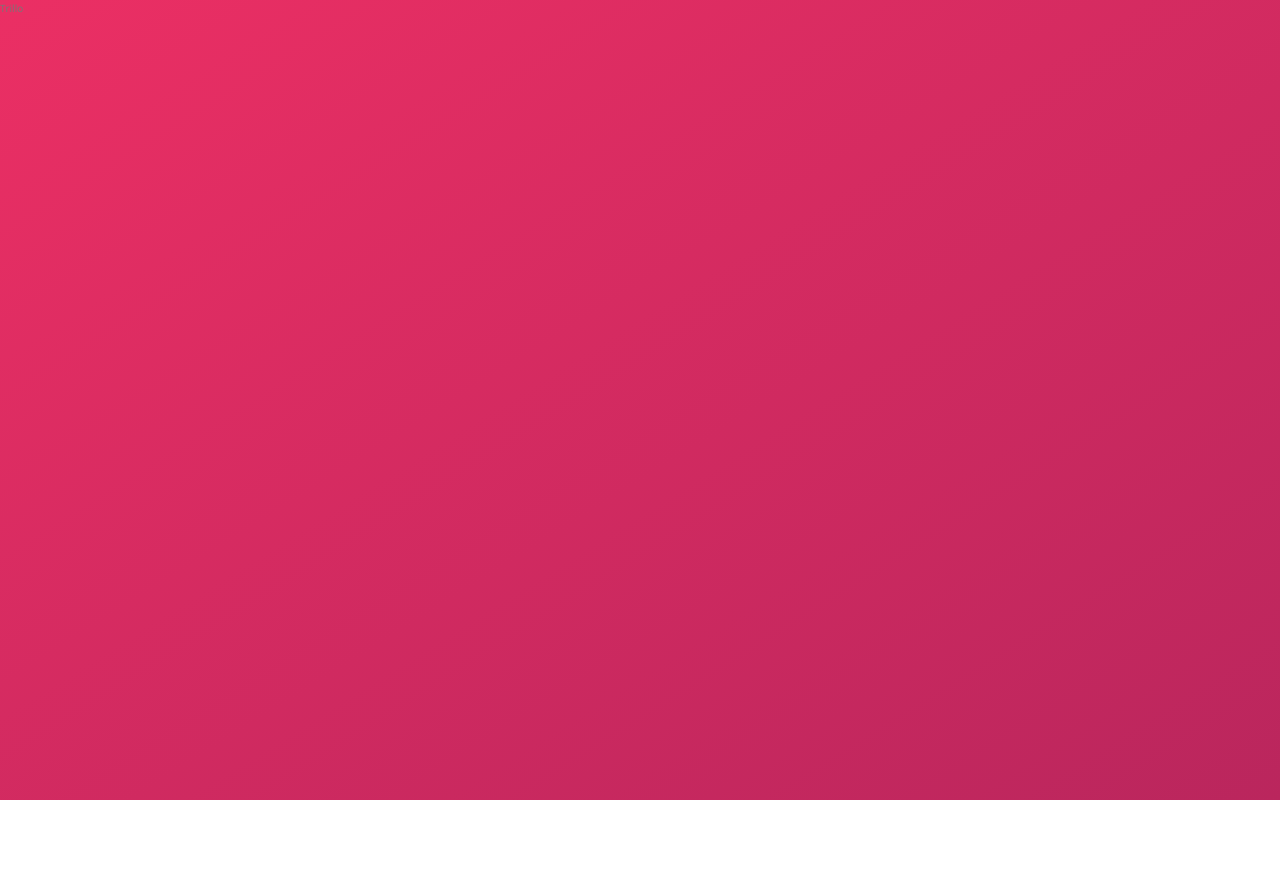
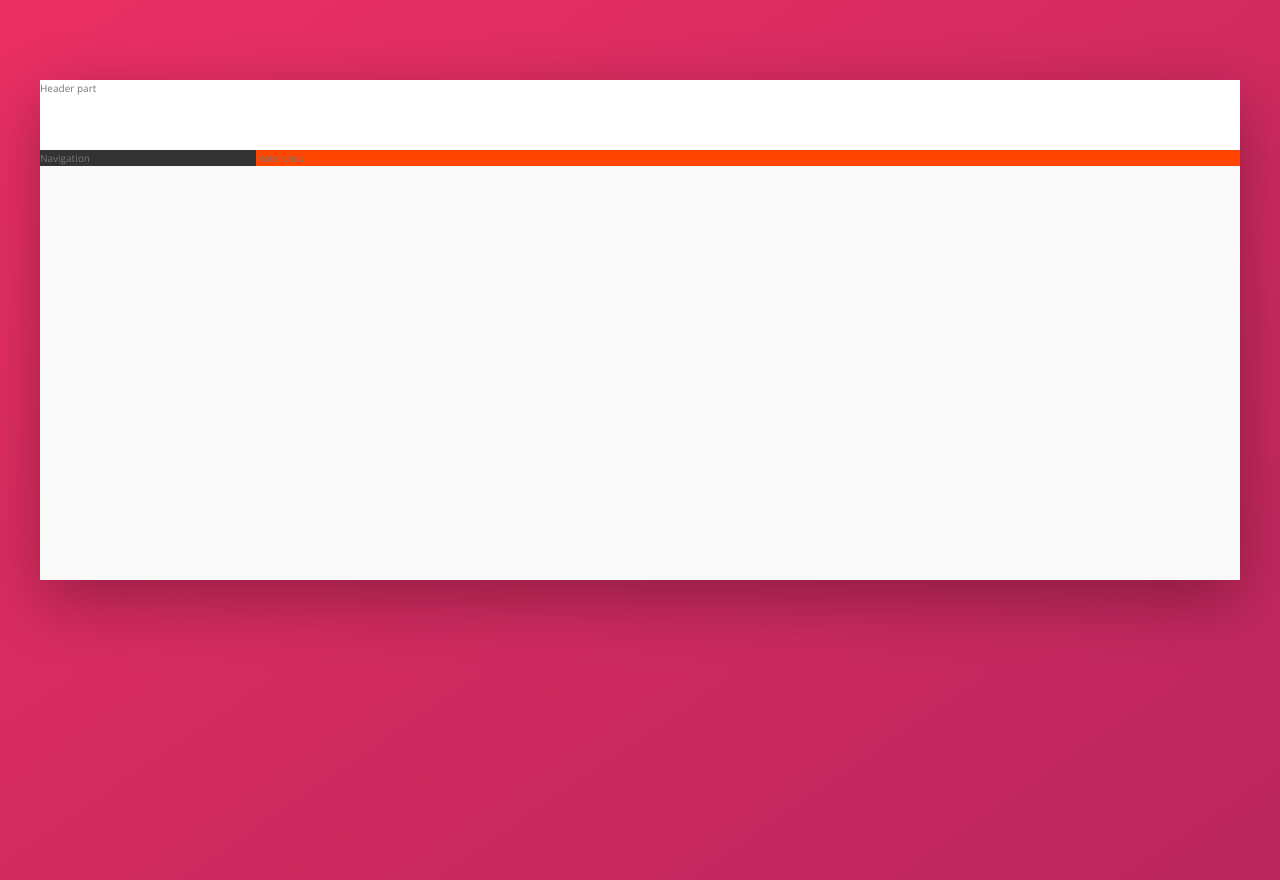
Before and after one commit to VihagaYohan/Trillo, a website: page index.html in a window 1280 px wide. Before the commit the page ends 800 px from the top, so only its background shows below. Drawn offline with nearby package versions, Linux system fonts and the light colour scheme.

Commit message:
Added baisc skeloton design for home screen

```diff
--- a/index.html
+++ b/index.html
@@ -14,6 +14,18 @@
     />
   </head>
   <body>
-    <p>Trillo</p>
+    <div class="container">
+        <header class="header">
+            Header part
+        </header>
+        <div class="content">
+            <nav class="sidebar">
+                Navigation
+            </nav>
+            <main class="hotel-view">
+                Hotel view
+            </main>
+        </div>
+    </div>
   </body>
 </html>
--- a/sass/abstracts/_variables.scss
+++ b/sass/abstracts/_variables.scss
@@ -10,3 +10,5 @@
 $-Grey-dark-1: #333;
 $Grey-dark-2: #777;
 $-Grey-dark-3: #999;
+
+$shadow-dark:0 2rem 6rem rgba(0,0,0,0.3);
--- a/sass/pages/_home.scss
+++ b/sass/pages/_home.scss
@@ -0,0 +1,31 @@
+.container{
+    max-width: 120rem; // read max-width
+    margin:8rem auto;
+    background-color: $Grey-light-1;
+    box-shadow: $shadow-dark;
+
+    min-height: 50rem;
+}
+
+.header{
+    height: 7rem;
+    background: #fff;
+    border-bottom: $Grey-dark-2;
+}
+
+.content{
+    display: flex;
+    flex-direction: row;
+}
+
+.sidebar{
+    background-color: $-Grey-dark-1;
+
+    flex:0 0 18%; // read flex grow, flex shrink, flex basis
+}
+
+.hotel-view{
+    background: #fff;
+    background-color: orangered;
+    flex:1;
+}
```
Also changed, not shown: css/main.css.
